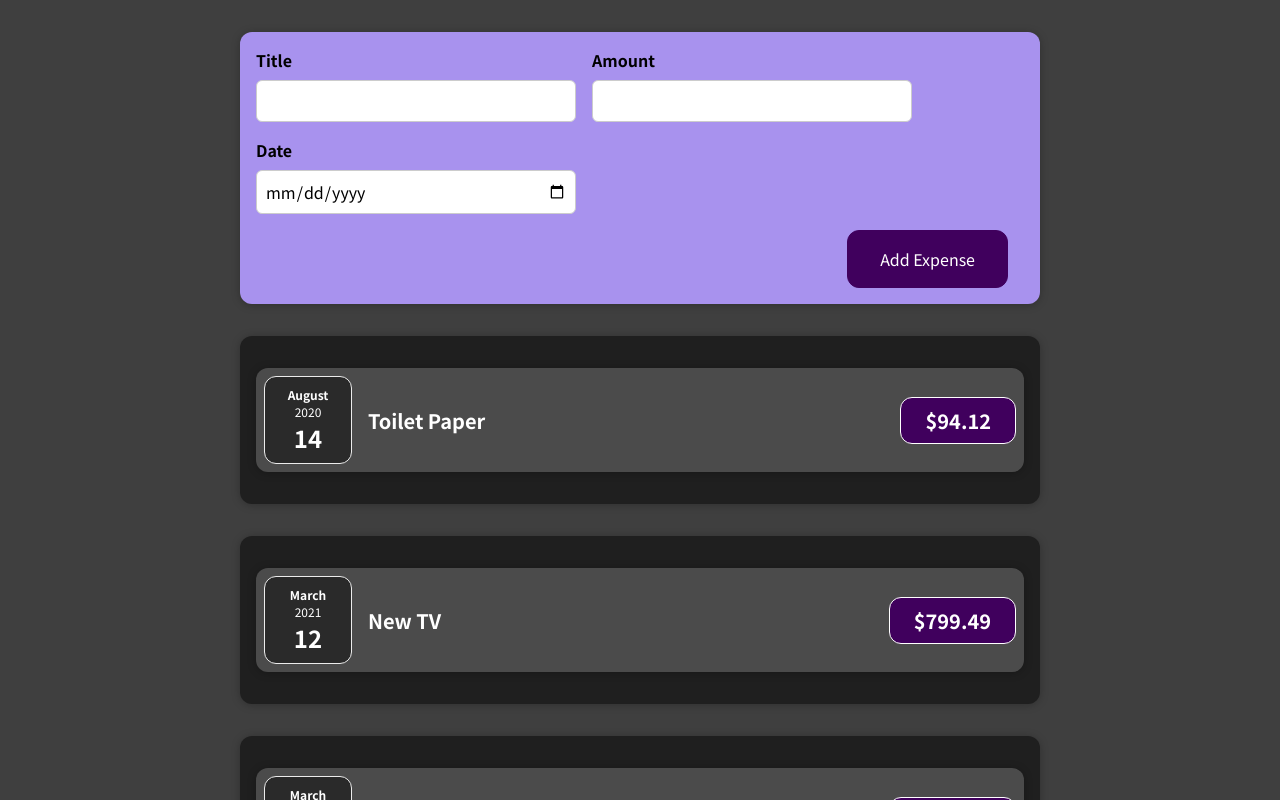
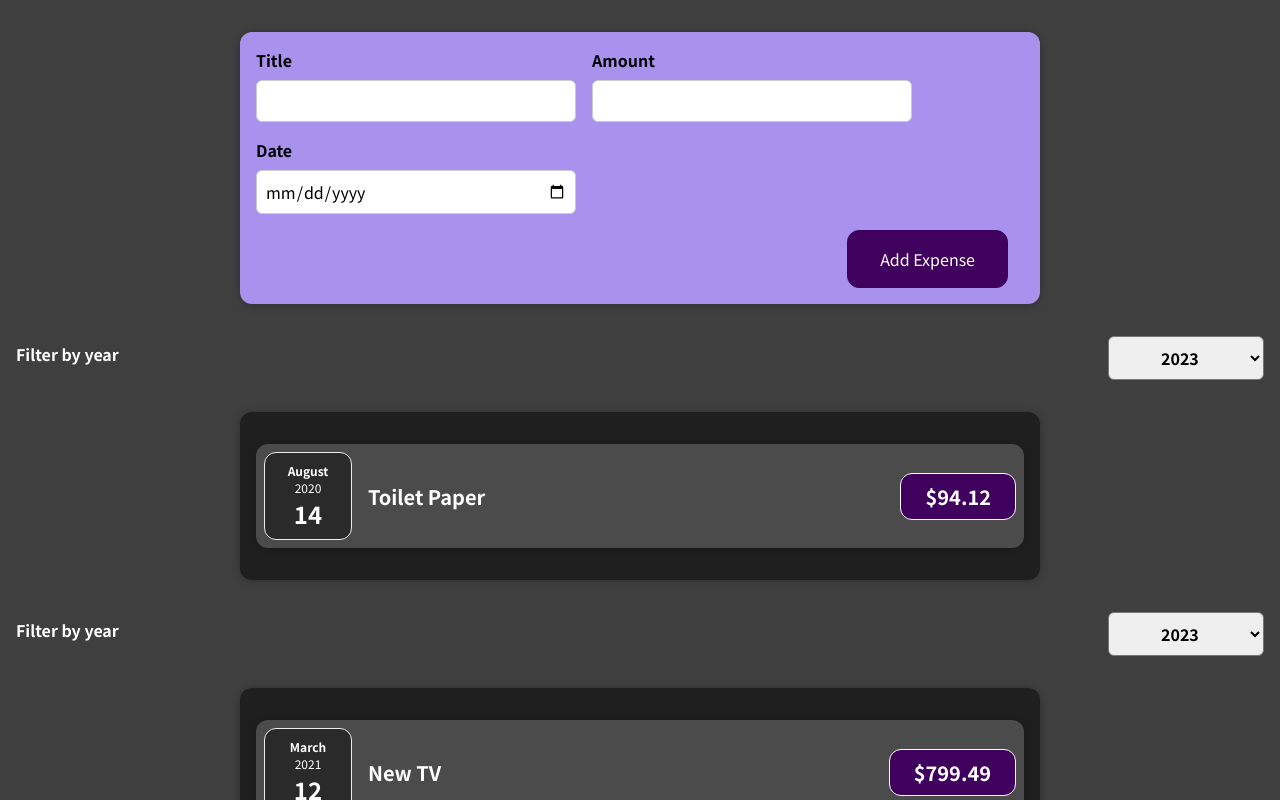
Before and after one commit to BBualdo/01-expenses-app, a React (Vite) app: page / in a window 1280 px wide. Shown: the top 800 px of the page. Built offline with nearby package versions, Linux system fonts and the light colour scheme.

Commit message:
Added pick Year handler and passed it to parent

```diff
--- a/src/components/Expenses/Expenses.jsx
+++ b/src/components/Expenses/Expenses.jsx
@@ -3,9 +3,16 @@
 import ExpenseItem from './ExpenseItem';
 import './Expenses.css';
 import Card from '../UI/Card';
+import ExpenseFilter from './ExpensesFilter';
 
 const Expenses = (props) => {
+	const filterYear = (selectedYear) => {
+		console.log(selectedYear);
+	};
+
 	return (
+		<div>
+			<ExpenseFilter onYearSelect={filterYear} />
 			<Card className='expenses'>
 				<ExpenseItem
 					title={props.title}
@@ -13,6 +20,7 @@
 					date={props.date}
 				/>
 			</Card>
+		</div>
 	);
 };
 
--- /dev/null
+++ b/src/components/Expenses/ExpensesFilter.css
@@ -0,0 +1,24 @@
+.expenses-filter {
+	color: white;
+	padding: 0 1rem;
+}
+
+.expenses-filter__control {
+	display: flex;
+	width: 100%;
+	align-items: center;
+	justify-content: space-between;
+	margin: 1rem 0;
+}
+
+.expenses-filter label {
+	font-weight: bold;
+	margin-bottom: 0.5rem;
+}
+
+.expenses-filter select {
+	font: inherit;
+	padding: 0.5rem 3rem;
+	font-weight: bold;
+	border-radius: 6px;
+}
--- /dev/null
+++ b/src/components/Expenses/ExpensesFilter.jsx
@@ -0,0 +1,29 @@
+import React, { useState } from 'react';
+
+import './ExpensesFilter.css';
+
+const ExpensesFilter = (props) => {
+	const [selectedYear, setSelectedYear] = useState('');
+
+	const pickYearHandler = (event) => {
+		setSelectedYear(event.target.value);
+		props.onYearSelect(selectedYear);
+	};
+
+	return (
+		<div className='expenses-filter'>
+			<div className='expenses-filter__control'>
+				<label>Filter by year</label>
+				<select onChange={pickYearHandler}>
+					<option value='2023'>2023</option>
+					<option value='2022'>2022</option>
+					<option value='2021'>2021</option>
+					<option value='2020'>2020</option>
+					<option value='2019'>2019</option>
+				</select>
+			</div>
+		</div>
+	);
+};
+
+export default ExpensesFilter;
```
Lines whose indentation alone changed are shown as unchanged.
